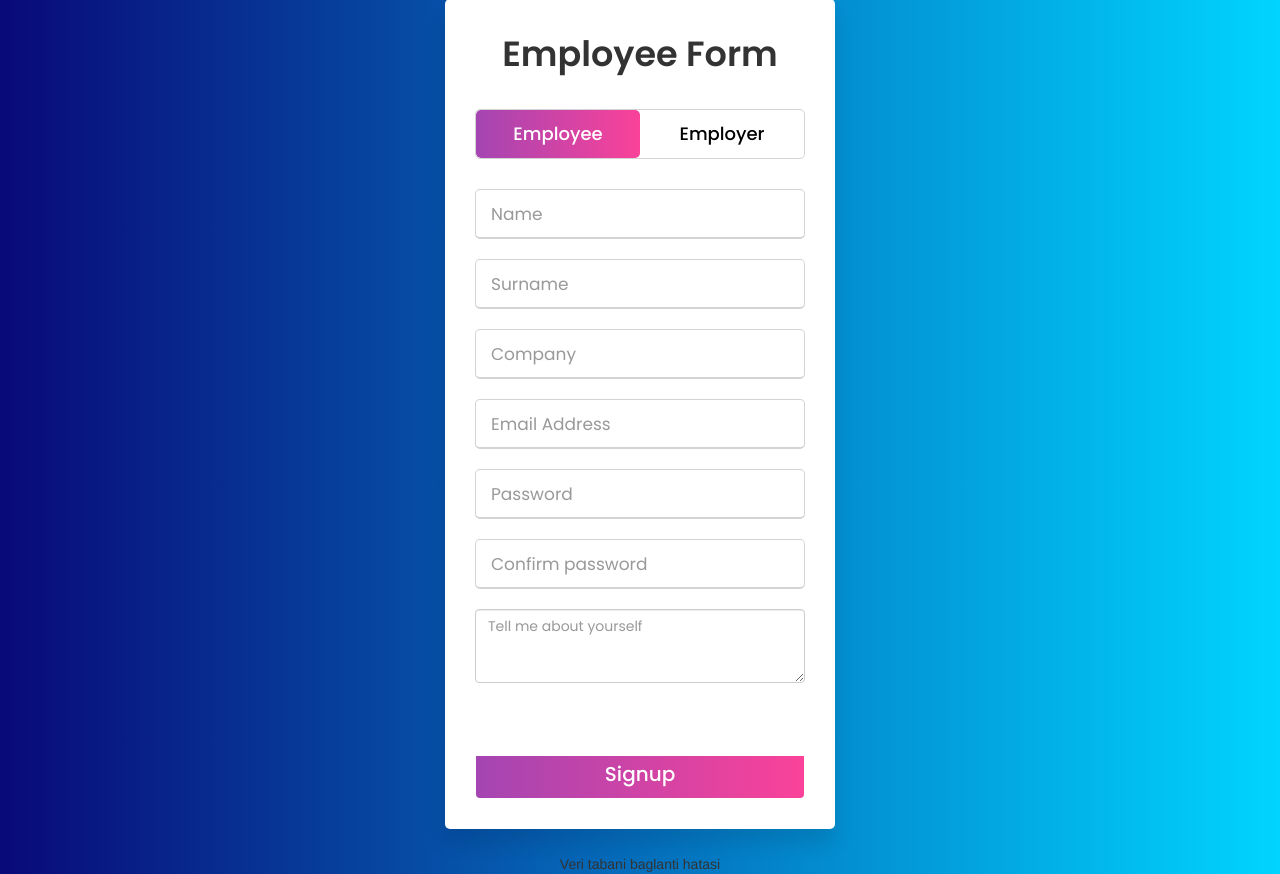
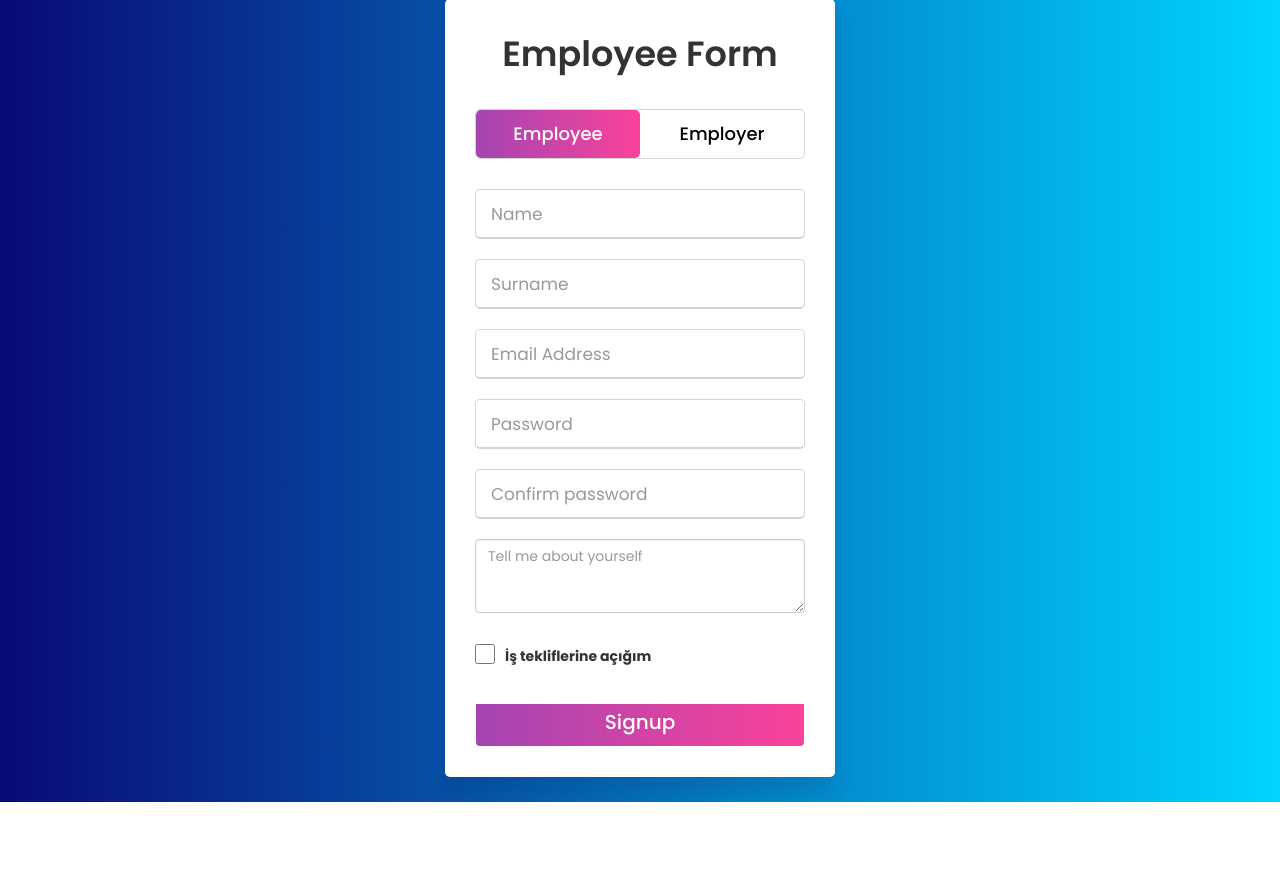
Before and after one commit to YNS2121/Database-Project, a PHP site: page /register.php in a window 1280 px wide. Shown: the part 26-900 px from the top of the page. After the commit the page ends 828 px from the top, so only its background shows below. Run offline with PHP 8.4, Linux system fonts and the light colour scheme; data that the repository does not hold is empty; some libraries are stand-ins or nearby versions.

Commit message:
register ayarlandi

```diff
--- a/login.php
+++ b/login.php
@@ -56,7 +56,6 @@ if ($con) {
     if (isset($_POST["submit"])) {
         $emailAddress = $_POST["emailAddress"];
         $password = $_POST["password"];
-
     }
 } else {
     echo "Veri tabani baglanti hatasi";
--- a/register.php
+++ b/register.php
@@ -38,15 +38,12 @@
                 <div class="slider-tab"></div>
             </div>
             <div class="form-inner">
-                <form action="#" class="login">
+                <form action="" method="POST" class="login">
                     <div class="field">
                         <input type="text" placeholder="Name" name="name" required>
                     </div>
                     <div class="field">
                         <input type="text" placeholder="Surname" name="surname" required>
-                    </div>
-                    <div class="field">
-                        <input type="text" placeholder="Company" name="company" required>
                     </div>
                     <div class="field">
                         <input type="text" placeholder="Email Address" name="emailAddress" required>
@@ -60,12 +57,15 @@
                     <div class="field">
                         <textarea class="form-control" id="exampleFormControlTextarea1" placeholder="Tell me about yourself" name="tellYourself" rows="3"></textarea>
                     </div>
-                    <div class="field">
-
+                    <div class="field" style="margin-top: 38px; display: flex; align-items: center;">
+                        <input class="form-check-input" style="height: 20px !important; width: 20px !important;" type="checkbox" name="offersOpen" value="" id="flexCheckDefault">
+                        <label class="form-check-label" style="margin-top: 12px; margin-left: 10px;" for="flexCheckDefault">
+                            İş tekliflerine açığım
+                        </label>
                     </div>
                     <div class="field btn">
                         <div class="btn-layer"></div>
-                        <input type="submit" value="Signup">
+                        <input type="submit" name="submit" value="Signup">
                     </div>
                 </form>
                 <form action="#" class="signup">
@@ -124,27 +124,30 @@
 
 </html>
 <?php
-//include('db/conDB.php');
+include('db/conDB.php');
 if ($con) {
     if (isset($_POST["submit"])) {
         $name = $_POST["name"];
         $surname = $_POST["surname"];
-        $company = $_POST["company"];
         $emailAddress = $_POST["emailAddress"];
         $password = $_POST["password"];
         $confirmPassword = $_POST["confirmPassword"];
         $tellYourself = $_POST["tellYourself"];
-        echo "basarili";
+        $offersOpen = $_POST["offersOpen"];
 
-    }
-    if (isset($_POST["submitEmployer"])) {
-        $companyName = $_POST["companyName"];
-        $emailAddress = $_POST["emailAddress"];
-        $password = $_POST["password"];
-        $confirmPassword = $_POST["confirmPassword"];
-        $vision = $_POST["vision"];
-        $mission = $_POST["mission"];
-        echo "basarili";
+        if ($password == $confirmPassword) {
+            $sql = "insert into kullanicilar (kullanici_ad, kullanici_soyad, kullanici_email, kullanici_sifre, kullanici_tanitim, kullanici_teklif_acik) values ('$name', '$surname','$emailAddress','$password','$tellYourself', '$offersOpen')";
+            $result = mysqli_query($con, $sql);
+            if (mysqli_query($con,$sql)) {
+                echo "basarili";
+
+                $sql = "insert into iletisim ()";
+            }else{
+                echo "kayıt olurken hata oldu";
+            }
+        } else {
+            echo "Parolalar eşleşmiyor.";
+        }
     }
 } else {
     echo "Veri tabani baglanti hatasi";
```
